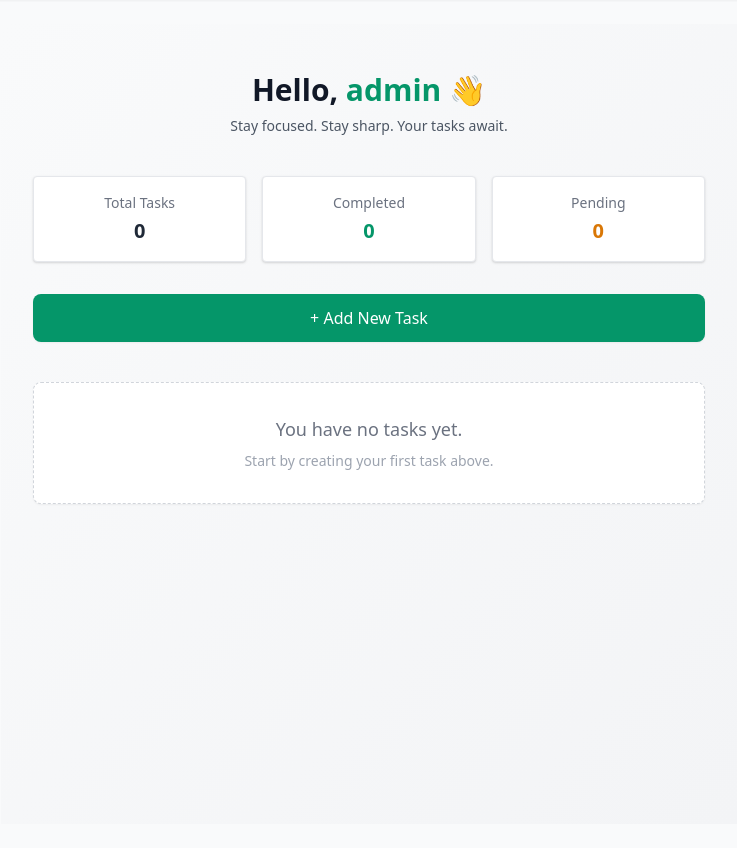
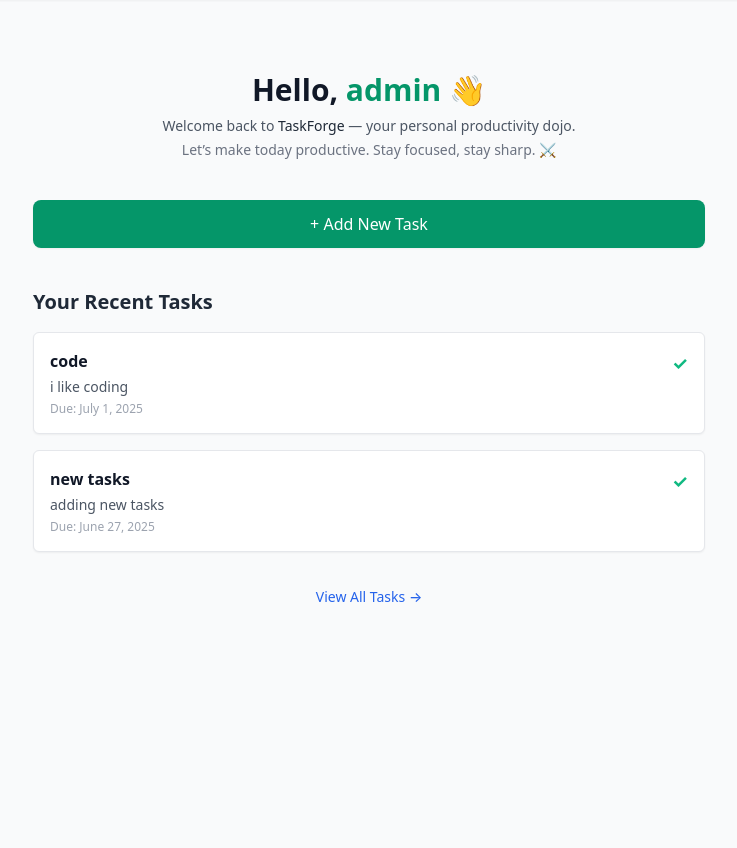
Before and after one commit to gomugomucode/Taskmanager, a Django app: page / in a window 1280 px wide. Shown: the part 60-908 px from the top of the page, without its empty margins (271-1008 px from the left). Run offline with Django 5.2, Linux system fonts and the light colour scheme; a user stored in the database is signed in; data comes from the database, SQL or seed files in the repository; data that the repository does not hold is empty; some libraries are stand-ins or nearby versions.

Commit message:
adding profile page for userdetaiilsand cone styling and html codes changes

```diff
--- a/taskmanager/taskmanager/urls.py
+++ b/taskmanager/taskmanager/urls.py
@@ -19,7 +19,7 @@ from django.contrib import admin
 from django.urls import path
 from django.contrib.auth.views import LoginView, LogoutView
 
-from tasks import views as task_views  # Correct usage
+from tasks import views as task_views
 
 admin.site.site_header = "TaskForge Admin Panel"
 admin.site.site_title = "TaskForge Admin"
@@ -28,6 +28,7 @@ admin.site.index_title = "Welcome to the TaskForge"
 urlpatterns = [
     path('admin/', admin.site.urls),
     path('', task_views.home, name='home'),
+    path('profile/', task_views.profile, name='profile'),
     path('signup/', task_views.signup, name='signup'),
     path('login/', LoginView.as_view(template_name='tasks/login.html'), name='login'),
     path('logout/', LogoutView.as_view(next_page='login'), name='logout'),
--- a/taskmanager/tasks/forms.py
+++ b/taskmanager/tasks/forms.py
@@ -45,7 +45,7 @@ class CustomUserCreationForm(UserCreationForm):
 class TaskForm(forms.ModelForm):
     class Meta:
         model = Task
-        fields = ['title', 'description', 'completed', 'due_date']
+        fields = ['title', 'description', 'due_date', 'status']
         widgets = {
             'title': forms.TextInput(attrs={'class': 'w-full p-2 border rounded', 'placeholder': 'Task title'}),
             'description': forms.Textarea(attrs={'class': 'w-full p-2 border rounded', 'rows': 3, 'placeholder': 'Task description'}),
--- a/taskmanager/tasks/urls.py
+++ b/taskmanager/tasks/urls.py
@@ -5,5 +5,7 @@ from . import views
 urlpatterns = [
     path('', views.home, name='home'),
     path('signup/', views.signup_view, name='signup'),
+    path('profile/', views.profile, name='profile'),
+
 
 ]
--- a/taskmanager/tasks/views.py
+++ b/taskmanager/tasks/views.py
@@ -7,12 +7,28 @@ from django.contrib.auth.forms import UserCreationForm
 from django.shortcuts import render, redirect, get_object_or_404
 from .models import Task
 from .forms import TaskForm
+from django.contrib.auth.models import User
+
+
+@login_required
+def profile(request):
+    tasks = Task.objects.filter(user=request.user)
+    total = tasks.count()
+    completed = tasks.filter(status='completed').count()
+    pending = tasks.filter(status='pending').count()
+
+    return render(request, 'tasks/profile.html', {
+        'user': request.user,
+        'total': total,
+        'completed': completed,
+        'pending': pending,
+        'tasks': tasks[:5]  # show recent 5 tasks
+    })
 
 @login_required
 def home(request):
-    tasks = Task.objects.filter(user=request.user).order_by('-created_at')[:5]
+    tasks = Task.objects.filter(user=request.user).order_by('-created_at')
     return render(request, 'tasks/home.html', {'tasks': tasks})
-
 
 def signup(request):
     if request.method == 'POST':
--- a/taskmanager/templates/tasks/base.html
+++ b/taskmanager/templates/tasks/base.html
@@ -25,14 +25,17 @@
       <div class="flex items-center space-x-4 text-sm">
 
         {% if user.is_authenticated %}
+        <!-- Username -->
+          <a href="{% url 'profile' %}" class="flex items-center gap-1 text-sm text-green-600 hover:underline">
         <span class="text-gray-600 flex items-center gap-1">
           <svg xmlns="http://www.w3.org/2000/svg" class="h-5 w-5 text-gray-500" viewBox="0 0 20 20" fill="currentColor">
             <path d="M10 12a5 5 0 100-10 5 5 0 000 10zM2 18a8 8 0 0116 0H2z" />
           </svg>
           {{ user.username }}
         </span>
+        </a>
 
-        <!-- Logout Button -->
+        <!-- Logout -->
         <form method="POST" action="{% url 'logout' %}" class="inline">
           {% csrf_token %}
           <button type="submit" class="flex items-center gap-1 text-white bg-red-500 px-3 py-1 rounded hover:bg-red-600 transition">
@@ -42,13 +45,17 @@
             Logout
           </button>
         </form>
+
         {% else %}
+        <!-- Login -->
         <a href="{% url 'login' %}" class="flex items-center gap-1 text-blue-600 hover:underline">
           <svg xmlns="http://www.w3.org/2000/svg" class="h-4 w-4" viewBox="0 0 20 20" fill="currentColor">
             <path d="M10 2a8 8 0 100 16 8 8 0 000-16zm2 9H6a1 1 0 010-2h6a1 1 0 010 2z" />
           </svg>
           Login
         </a>
+
+        <!-- Signup -->
         <a href="{% url 'signup' %}" class="flex items-center gap-1 text-blue-600 hover:underline">
           <svg xmlns="http://www.w3.org/2000/svg" class="h-4 w-4" viewBox="0 0 20 20" fill="currentColor">
             <path d="M8 9a3 3 0 016 0v1a3 3 0 01-6 0V9zM4 15a4 4 0 018 0H4z" />
@@ -56,10 +63,10 @@
           Signup
         </a>
         {% endif %}
+
       </div>
     </div>
   </header>
-
 
   <!-- Main Content -->
   <main class="max-w-3xl mx-auto px-4 py-6">
--- a/taskmanager/templates/tasks/home.html
+++ b/taskmanager/templates/tasks/home.html
@@ -1,31 +1,19 @@
 {% extends 'tasks/base.html' %}
 
 {% block content %}
-<div class="min-h-screen bg-gradient-to-br from-gray-50 to-gray-100 py-12 px-4">
+<div class="min-h-screen py-12 px-4">
   <div class="max-w-2xl mx-auto">
 
-    <!-- Header Section -->
+    <!-- Welcome Section -->
     <div class="text-center mb-10">
       <h1 class="text-3xl font-bold text-gray-900 mb-2">
         Hello, <span class="text-green-600">{{ user.username }}</span> 👋
       </h1>
-      <p class="text-gray-600 text-sm">Stay focused. Stay sharp. Your tasks await.</p>
+      <p class="text-gray-600 text-sm">
+        Welcome back to <span class="font-medium text-gray-800">TaskForge</span> — your personal productivity dojo.
+      </p>
+      <p class="text-gray-500 text-sm mt-1">Let’s make today productive. Stay focused, stay sharp. ⚔️</p>
     </div>
-
-    <div class="grid grid-cols-1 sm:grid-cols-3 gap-4 text-center mb-8">
-  <div class="bg-white p-4 rounded shadow border">
-    <h4 class="text-sm text-gray-500 mb-1">Total Tasks</h4>
-    <p class="text-xl font-semibold text-gray-800">{{ tasks.count }}</p>
-  </div>
-  <div class="bg-white p-4 rounded shadow border">
-    <h4 class="text-sm text-gray-500 mb-1">Completed</h4>
-    <p class="text-xl font-semibold text-green-600">{{ tasks|dictsortreversed:"completed"|dictsort:"completed"|length }}</p>
-  </div>
-  <div class="bg-white p-4 rounded shadow border">
-    <h4 class="text-sm text-gray-500 mb-1">Pending</h4>
-    <p class="text-xl font-semibold text-yellow-600">{{ tasks|dictsort:"completed"|length }}</p>
-  </div>
-</div>
 
 
     <!-- Create Task Button -->
@@ -36,7 +24,7 @@
       </a>
     </div>
 
-    <!-- Tasks Section -->
+    <!-- Tasks List -->
     {% if tasks %}
     <div class="space-y-4">
       <h2 class="text-xl font-semibold text-gray-800 mb-2">Your Recent Tasks</h2>
@@ -53,7 +41,7 @@
               <p class="text-xs text-gray-400 mt-1">Due: {{ task.due_date }}</p>
             {% endif %}
           </div>
-          {% if task.completed %}
+          {% if task.status %}
             <span class="ml-3 text-green-500 font-bold text-lg">✓</span>
           {% endif %}
         </div>
@@ -67,7 +55,6 @@
         </a>
       </div>
     </div>
-
     {% else %}
     <!-- Empty State -->
     <div class="bg-white border border-dashed border-gray-300 rounded-lg p-8 text-center shadow-sm">
```
Also changed, not shown: taskmanager/templates/tasks/profile.html (added, +51 -0 lines), taskmanager/db.sqlite3, taskmanager/tasks/migrations/0002_remove_task_completed_task_status.py (added). Lines whose indentation alone changed are shown as unchanged.
